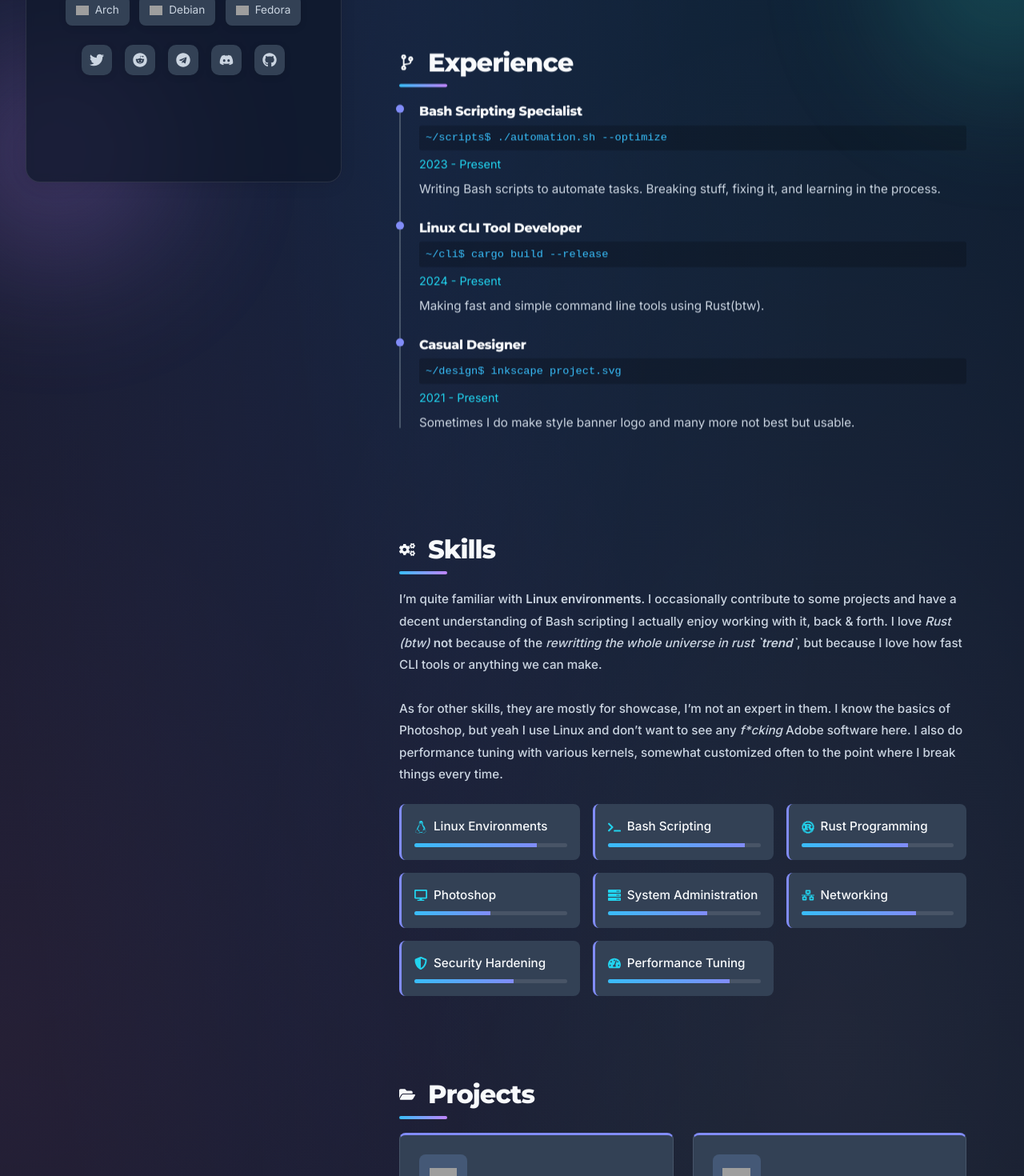
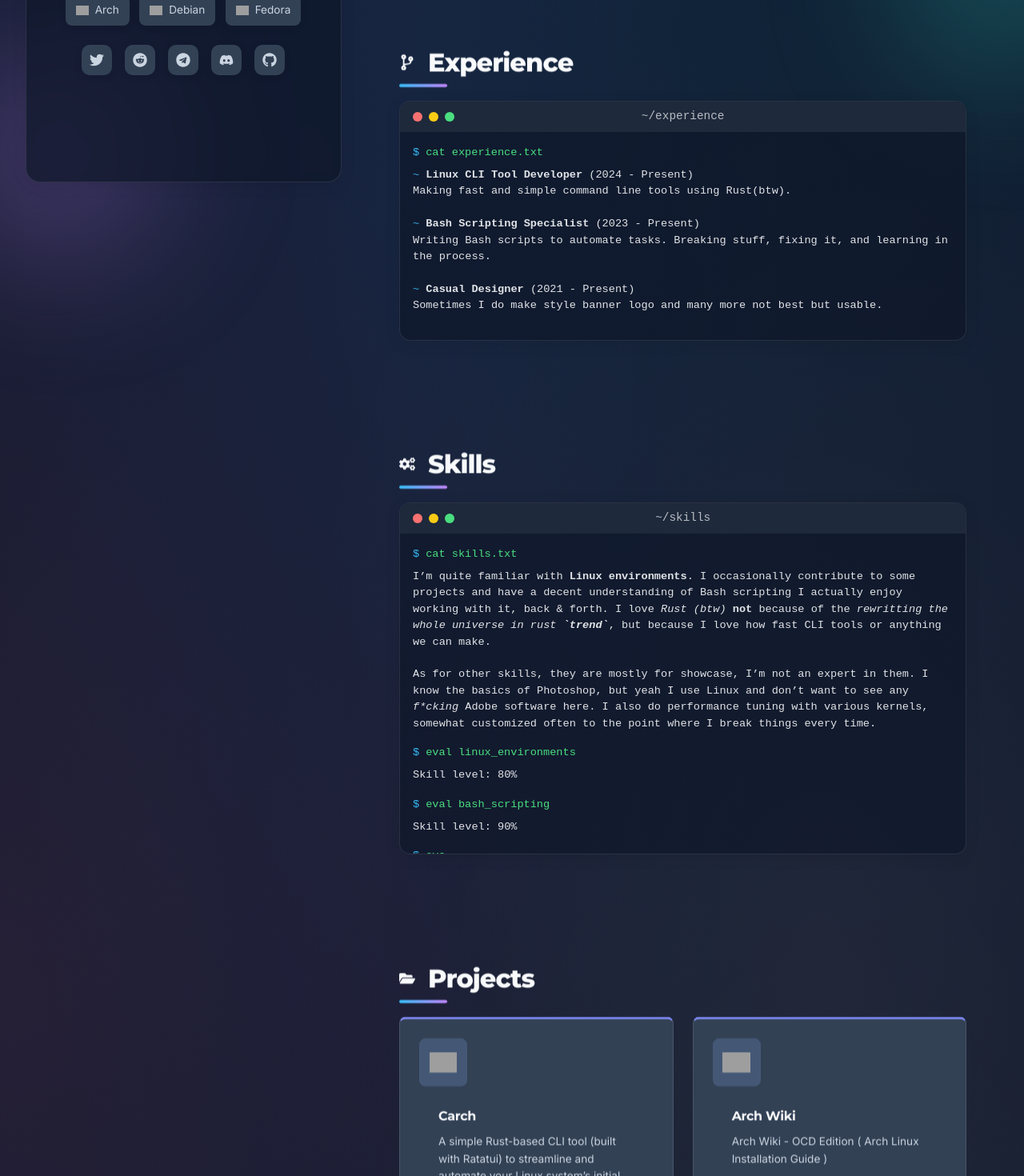
Before and after one commit to harilvfs/web, a React (Create React App) app: page / in a window 1280 px wide. Shown: the part 540-2010 px from the top of the page at 80% size. Built offline with nearby package versions, Linux system fonts and the light colour scheme; grey boxes are pictures that could not be loaded.

Commit message:
refactor: redoing the styling

```diff
--- a/src/components/Experience.tsx
+++ b/src/components/Experience.tsx
@@ -1,36 +1,31 @@
 import React from 'react';
 import { FaCodeBranch } from 'react-icons/fa';
-import {
-  Section,
-  SectionTitle,
-  Timeline,
-  TimelineItem,
-  TimelineTitle,
-  TimelineDate,
-  TerminalCmd,
-} from './styled';
+import { Section, SectionTitle } from './styled';
+import Terminal from './Terminal';
 import { experiences } from '../data';
+import styled, { useTheme } from 'styled-components';
 
 interface ExperienceProps {
   visible?: boolean;
 }
 
 const Experience: React.FC<ExperienceProps> = ({ visible = true }) => {
+  const theme = useTheme();
+  const experienceText = experiences
+    .map(exp => `<span style="color: ${theme.blue}">~</span> <b>${exp.title}</b> (${exp.date})<br />${exp.description}`)
+    .join('<br /><br />');
+
+  const experienceCommands = [{
+    command: 'cat experience.txt',
+    text: experienceText,
+  }];
+
   return (
     <Section id="experience" visible={visible}>
       <SectionTitle>
         <FaCodeBranch size={20} /> Experience
       </SectionTitle>
-      <Timeline>
-        {experiences.map((exp, index) => (
-          <TimelineItem key={index}>
-            <TimelineTitle>{exp.title}</TimelineTitle>
-            <TerminalCmd>{exp.command}</TerminalCmd>
-            <TimelineDate>{exp.date}</TimelineDate>
-            <p dangerouslySetInnerHTML={{ __html: exp.description }}></p>
-          </TimelineItem>
-        ))}
-      </Timeline>
+      <Terminal title="~/experience" commands={experienceCommands} delay={500} />
     </Section>
   );
 };
--- a/src/components/Skills.tsx
+++ b/src/components/Skills.tsx
@@ -1,71 +1,25 @@
-import React, { useState, useEffect } from 'react';
+import React from 'react';
 import { FaCogs } from 'react-icons/fa';
-import { SiRust } from 'react-icons/si';
-import {
-  FaLinux,
-  FaTerminal,
-  FaDesktop,
-  FaServer,
-  FaNetworkWired,
-  FaShieldAlt,
-  FaTachometerAlt,
-} from 'react-icons/fa';
-import {
-  Section,
-  SectionTitle,
-  SectionContent,
-  SkillsContainer,
-  SkillCard,
-  SkillName,
-  SkillBar,
-  SkillProgress,
-} from './styled';
+import { Section, SectionTitle } from './styled';
+import Terminal from './Terminal';
 import { skills, skillsDescription } from '../data';
 
 interface SkillsProps {
   visible?: boolean;
 }
 
-const iconMap: { [key: string]: React.ReactNode } = {
-  FaLinux: <FaLinux size={16} />,
-  FaTerminal: <FaTerminal size={16} />,
-  SiRust: <SiRust size={16} />,
-  FaDesktop: <FaDesktop size={16} />,
-  FaServer: <FaServer size={16} />,
-  FaNetworkWired: <FaNetworkWired size={16} />,
-  FaShieldAlt: <FaShieldAlt size={16} />,
-  FaTachometerAlt: <FaTachometerAlt size={16} />,
-};
-
 const Skills: React.FC<SkillsProps> = ({ visible = true }) => {
-  const [animate, setAnimate] = useState(false);
-
-  useEffect(() => {
-    if (visible) {
-      const timer = setTimeout(() => {
-        setAnimate(true);
-      }, 400);
-      return () => clearTimeout(timer);
-    }
-    return undefined;
-  }, [visible]);
+  const skillCommands = skills.map(skill => ({
+    command: `eval ${skill.name.toLowerCase().replace(/ /g, '_')}`,
+    text: `Skill level: ${skill.progress}%`,
+  }));
 
   return (
     <Section id="skills" visible={visible}>
       <SectionTitle>
         <FaCogs size={20} /> Skills
       </SectionTitle>
-      <SectionContent dangerouslySetInnerHTML={{ __html: skillsDescription }} />
-      <SkillsContainer>
-        {skills.map((skill, index) => (
-          <SkillCard key={index}>
-            <SkillName>{iconMap[skill.icon]} {skill.name}</SkillName>
-            <SkillBar>
-              <SkillProgress progress={skill.progress} visible={animate} />
-            </SkillBar>
-          </SkillCard>
-        ))}
-      </SkillsContainer>
+      <Terminal title="~/skills" commands={[{ command: 'cat skills.txt', text: skillsDescription }, ...skillCommands]} delay={700} />
     </Section>
   );
 };
--- a/src/data.ts
+++ b/src/data.ts
@@ -61,21 +61,19 @@ export const socialLinks: SocialLink[] = [
 
 export const experiences: Experience[] = [
   {
-    title: 'Bash Scripting Specialist',
-    command: '~/scripts$ ./automation.sh --optimize',
-    date: '2023 - Present',
-    description: 'Writing Bash scripts to automate tasks. Breaking stuff, fixing it, and learning in the process.'
-  },
-  {
     title: 'Linux CLI Tool Developer',
-    command: '~/cli$ cargo build --release',
     date: '2024 - Present',
     description: 'Making fast and simple command line tools using Rust(btw).'
   },
 
   {
+    title: 'Bash Scripting Specialist',
+    date: '2023 - Present',
+    description: 'Writing Bash scripts to automate tasks. Breaking stuff, fixing it, and learning in the process.'
+  },
+
+  {
     title: 'Casual Designer',
-    command: '~/design$ inkscape project.svg',
     date: '2021 - Present',
     description: 'Sometimes I do make style banner logo and many more not best but usable.'
   }
@@ -95,7 +93,7 @@ export const skills: Skill[] = [
   {
     name: 'Rust Programming',
     icon: 'SiRust',
-    progress: 70
+    progress: 50
   },
   {
     name: 'Photoshop',
--- a/src/types.ts
+++ b/src/types.ts
@@ -2,7 +2,6 @@ import { IconType } from 'react-icons';
 
 export type Experience = {
   title: string;
-  command: string;
   date: string;
   description: string;
 };
```
